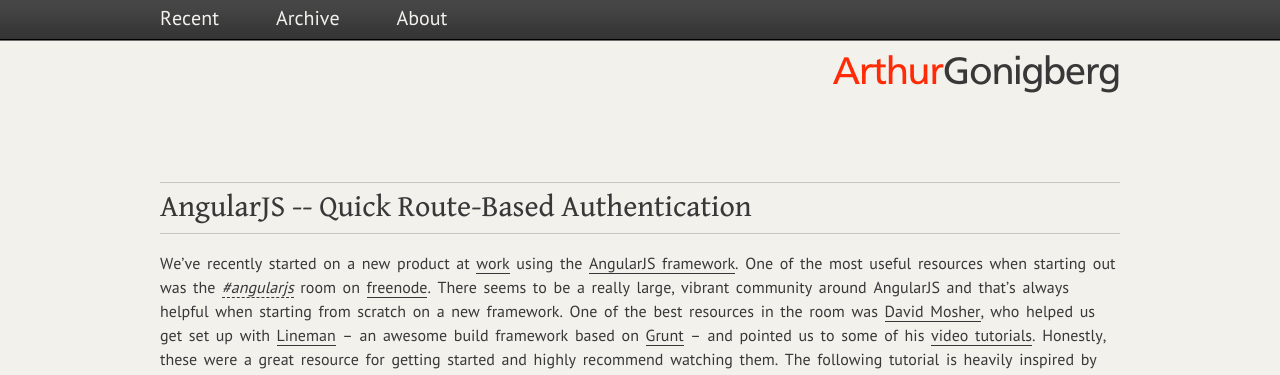
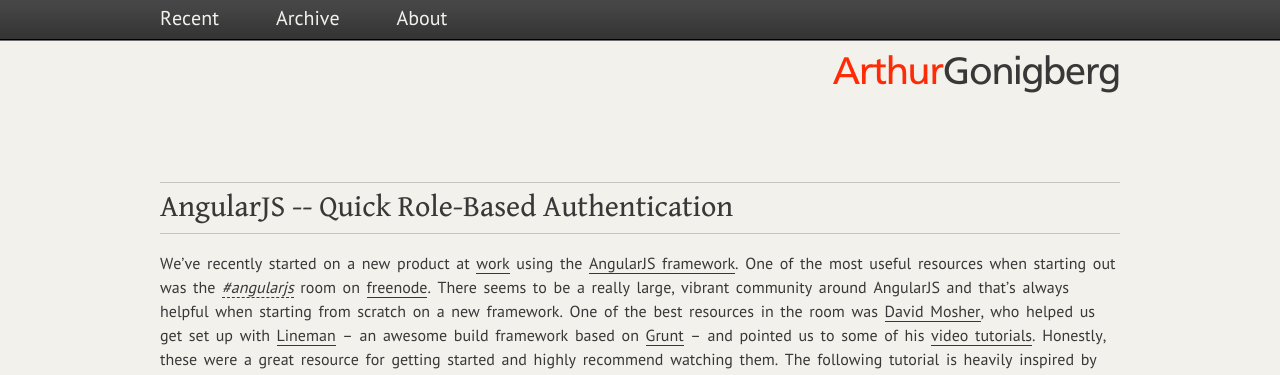
Before and after one commit to artgon/artgon.github.com, a Jekyll site: the page built from _posts/2013-06-29-angularjs-role-based-auth.md, in a window 1280 px wide and 900 px high. Shown: the top 375 px of the window. Built offline with Jekyll 4.4.1, drawn with Linux system fonts in a browser that asks for light colours; Markdown is read by kramdown in place of the engine named in the settings.

Commit message:
changed title

```diff
--- a/_posts/2013-06-29-angularjs-role-based-auth.md
+++ b/_posts/2013-06-29-angularjs-role-based-auth.md
@@ -1,7 +1,7 @@
 ---
 layout: post
-title: AngularJS -- Quick Route-Based Authentication
-meta-description: A quick guide for setting up route-based authentication in AngularJS
+title: AngularJS -- Quick Role-Based Authentication
+meta-description: A quick guide for setting up role-based authentication in AngularJS
 ---
 
 We've recently started on a new product at [work](http://www.learndot.com "Learndot")
```
